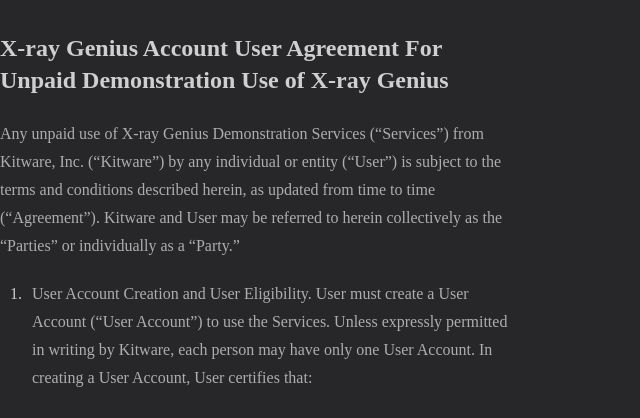
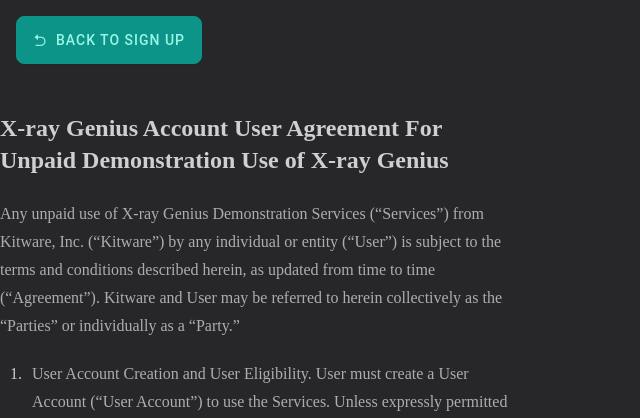
Before and after one commit to KitwareMedical/x-ray-genius, a Django app: template xray_genius/core/templates/terms_of_service.html in a window 1280 px wide. Shown: the part 64-482 px from the top of the page, without its empty margins (0-640 px from the left). Run offline with Django 5.2, Linux system fonts and the light colour scheme; the template is opened without the code that fills it, so the values that code supplies are empty; style sheets or scripts are compiled from the project's sources; parts of the project's set-up code (start-up, migrations or seed data) failed here and were passed over; some libraries are stand-ins or nearby versions.

Commit message:
Add back button to ToS page

```diff
--- a/xray_genius/core/templates/terms_of_service.html
+++ b/xray_genius/core/templates/terms_of_service.html
@@ -3,6 +3,13 @@
 {% load render_terms_of_service %}
 
 {% block body %}
+  <div class="m-4">
+    <a href="{% url 'account_signup' %}">
+      <button class="btn btn-md btn-primary">
+        <i class="ri-arrow-go-back-fill"></i> Back to Sign Up
+      </button>
+    </a>
+  </div>
   <div class="container mx-auto py-8">
     <div style="all: initial;">
       <div class="prose">
```
